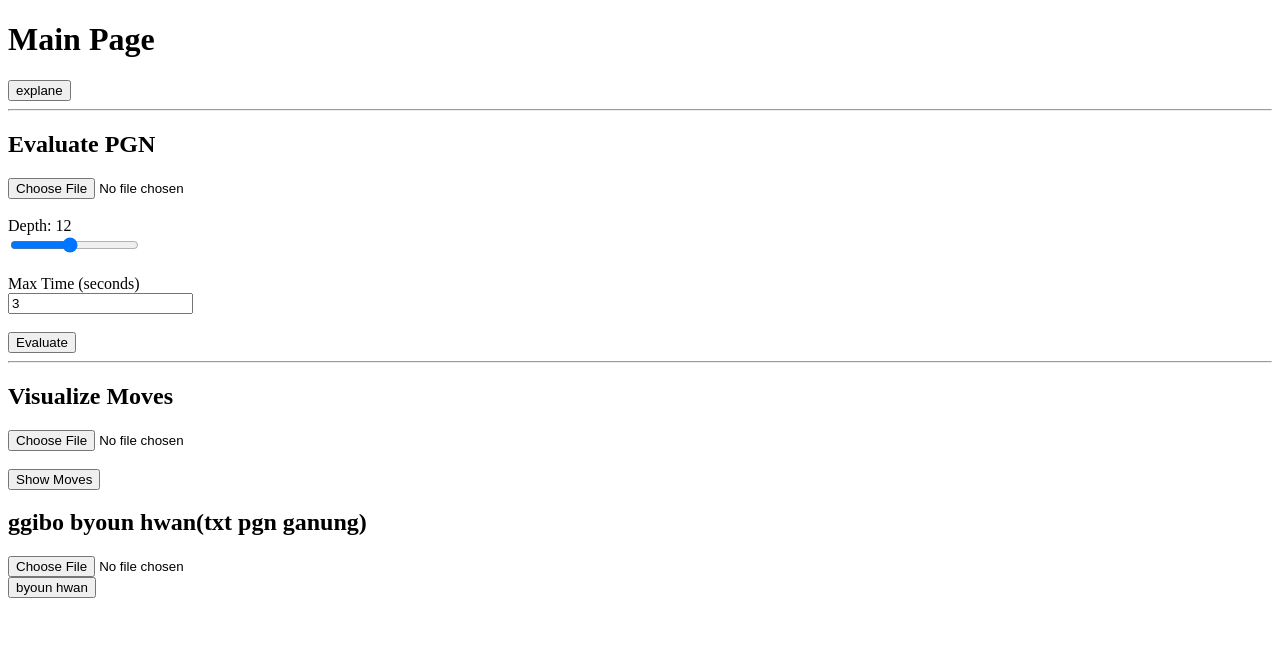
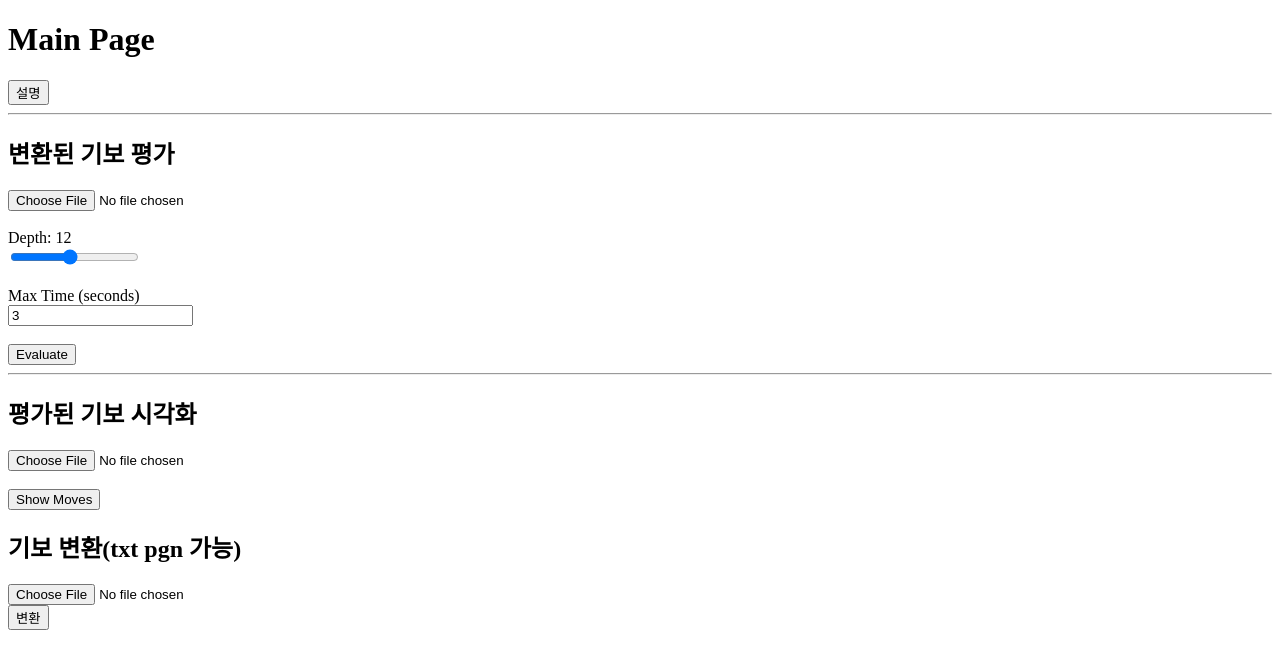
Before and after one commit to ssgssg2fan/chess, a Flask app: page / in a window 1280 px wide. Shown: the top 669 px of the page. Run offline with Flask 3, Linux system fonts and the light colour scheme; parts of the project's set-up code (start-up, migrations or seed data) failed here and were passed over.

Commit message:
Update index.html

```diff
--- a/templates/index.html
+++ b/templates/index.html
@@ -10,13 +10,13 @@
 
     <!-- Chess Tool 이동 -->
     <button onclick="location.href='/chess'">
-        explane
+        설명
     </button>
 
     <hr>
 
     <!-- PGN 평가 -->
-    <h2>Evaluate PGN</h2>
+    <h2>변환된 기보 평가</h2>
     <form action="/evaluate" method="post" enctype="multipart/form-data">
         <input type="file" name="file" required>
         <br><br>
@@ -38,18 +38,18 @@
     <hr>
 
     <!-- PGN 시각화 -->
-    <h2>Visualize Moves</h2>
+    <h2>평가된 기보 시각화</h2>
     <form action="/visualize" method="post" enctype="multipart/form-data">
         <input type="file" name="file" required>
         <br><br>
         <button type="submit">Show Moves</button>
     </form>
 
-    <h2>ggibo byoun hwan(txt pgn ganung)</h2>
+    <h2>기보 변환(txt pgn 가능)</h2>
     <form action="/convert" method="post" enctype="multipart/form-data">
       <input type="file" name="file" accept=".pgn" required>
       <br>
-      <button type="submit">byoun hwan</button>
+      <button type="submit">변환</button>
     </form>
 
 </body>
```
